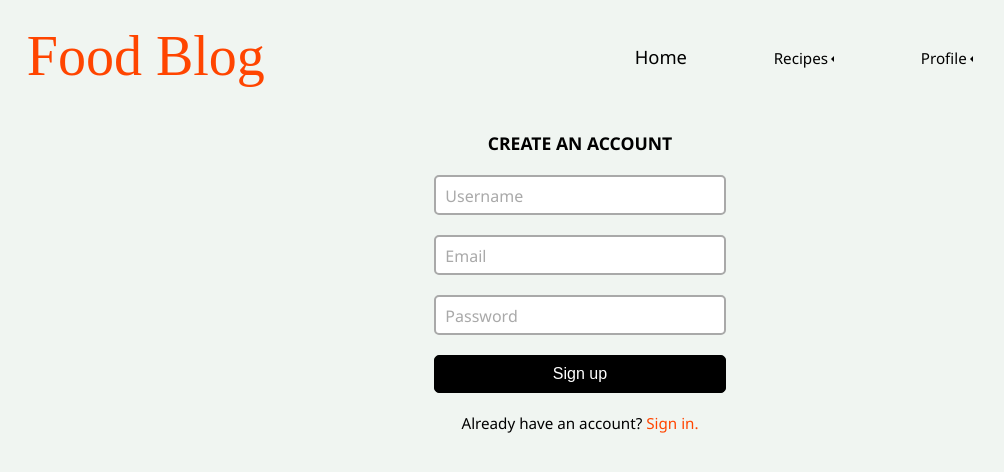
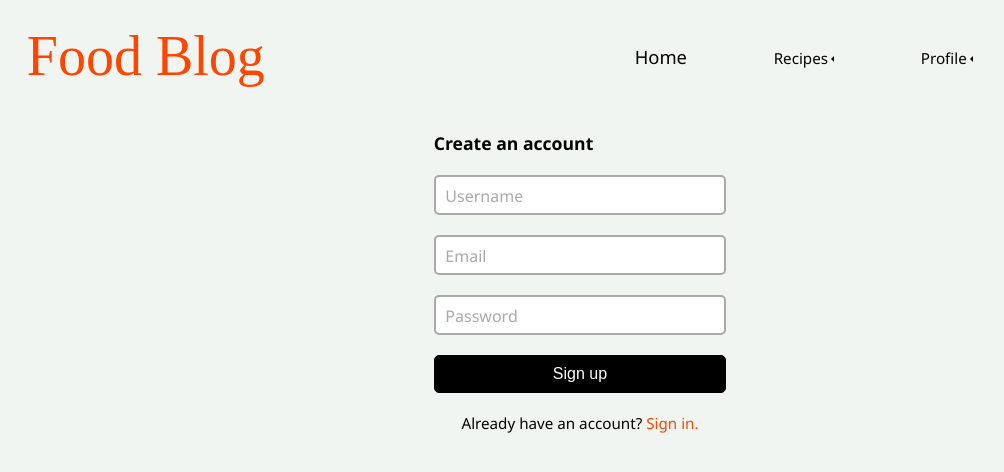
Before and after one commit to g-t-georgiev/recipe-blog, a React (Create React App) app: page /users/register in a window 1280 px wide. Shown: the top 472 px of the page, without its empty margins (60-1064 px from the left). Built offline with nearby package versions, Linux system fonts and the light colour scheme; a web font is replaced by a local one.

Commit message:
Added uppercasing transformation of form title and aligned text to the left.

```diff
--- a/src/components/shared/form/Form.css
+++ b/src/components/shared/form/Form.css
@@ -8,7 +8,7 @@
     margin-bottom: 7%;
     font-size: 1.1rem;
     font-weight: 600;
-    text-transform: uppercase;
+    text-align: left;
 }
 
 .form-row {
```
